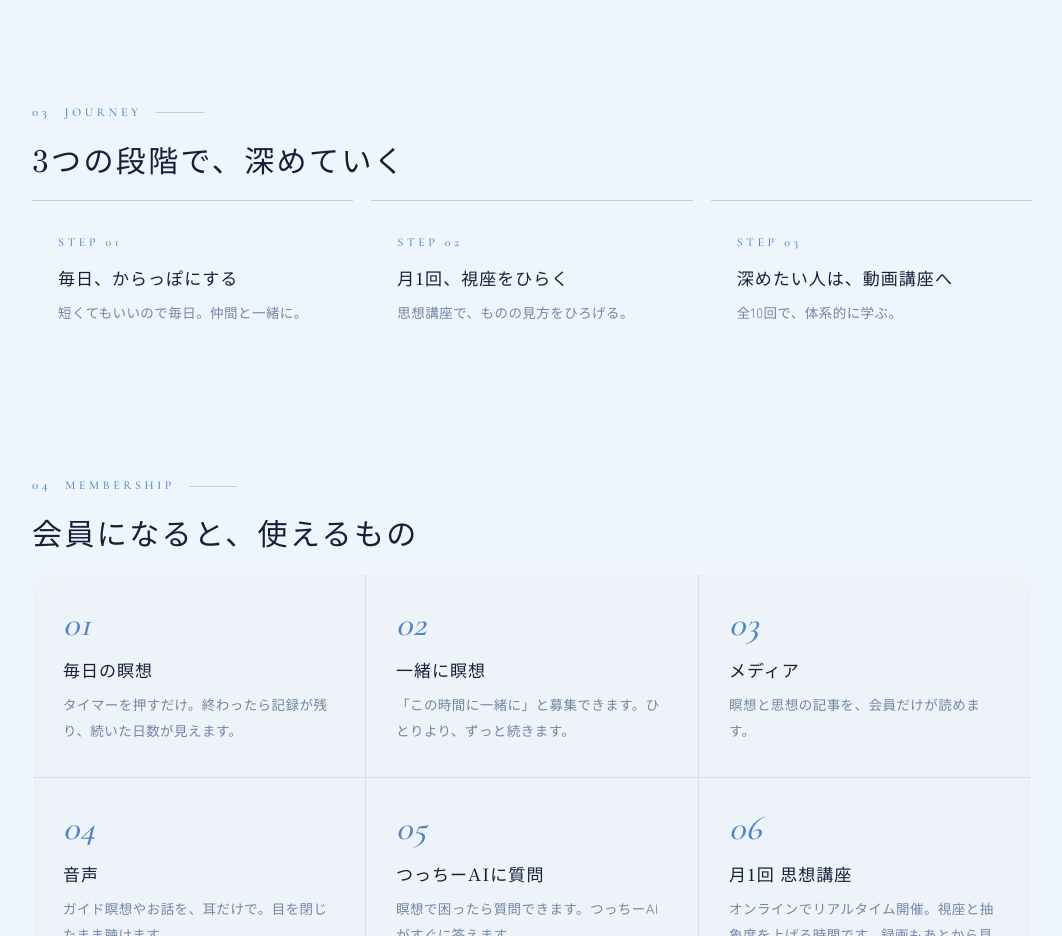
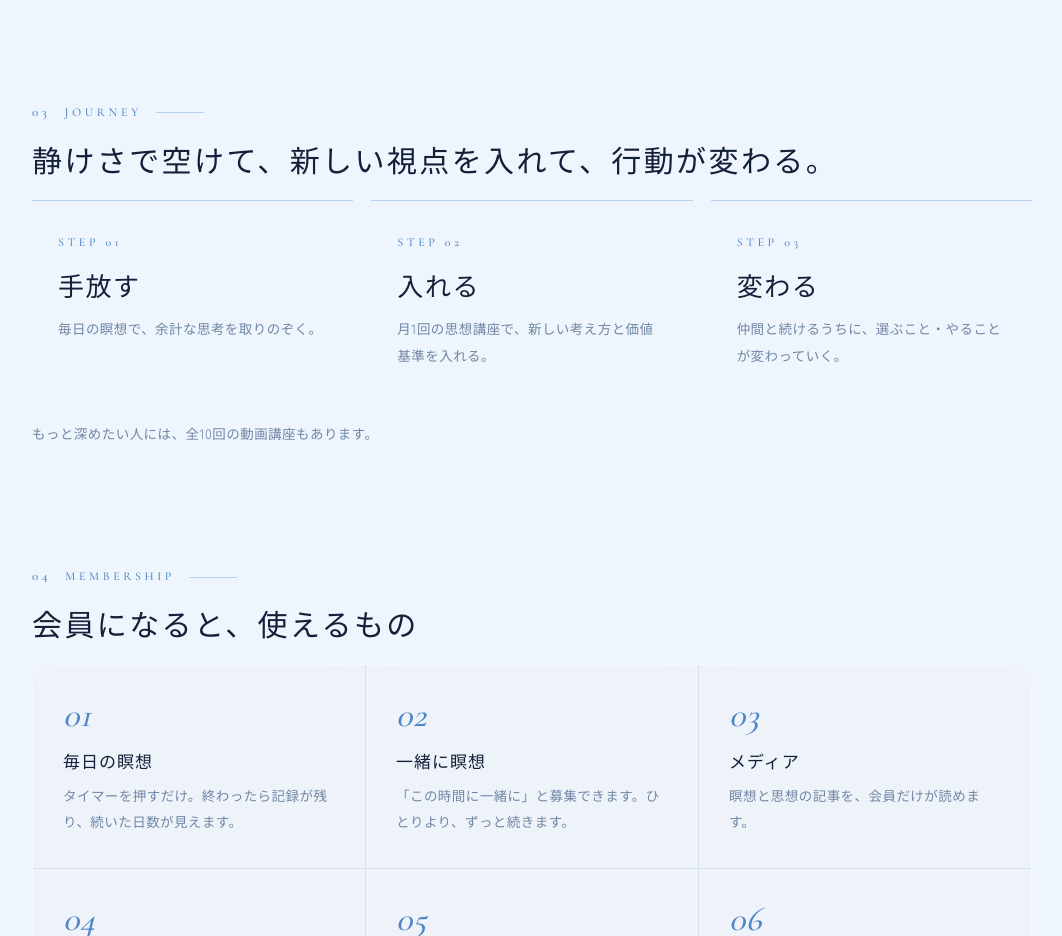
Before and after one commit to wclosetk8114-collab/meisou-community, a Next.js app: page / in a window 1280 px wide. Shown: the part 2120-3056 px from the top of the page, without its empty margins (108-1170 px from the left). Built offline with nearby package versions, Linux system fonts and the light colour scheme.

Commit message:
3つの段階を「手放す・入れる・変わる」に

```diff
--- a/app/page.tsx
+++ b/app/page.tsx
@@ -77,12 +77,13 @@ export default function Home() {
         <section className="section" style={{ paddingTop: 20 }}>
           <div className="wrap">
             <p className="label"><b>03</b> Journey</p>
-            <h2>3つの段階で、深めていく</h2>
+            <h2>静けさで空けて、新しい視点を入れて、行動が変わる。</h2>
             <div className="flow">
-              <div><h3>毎日、からっぽにする</h3><p className="muted">短くてもいいので毎日。仲間と一緒に。</p></div>
-              <div><h3>月1回、視座をひらく</h3><p className="muted">思想講座で、ものの見方をひろげる。</p></div>
-              <div><h3>深めたい人は、動画講座へ</h3><p className="muted">全{SITE.lessonsCount}回で、体系的に学ぶ。</p></div>
+              <div><h3 style={{ fontSize: 26 }}>手放す</h3><p className="muted">毎日の瞑想で、余計な思考を取りのぞく。</p></div>
+              <div><h3 style={{ fontSize: 26 }}>入れる</h3><p className="muted">月1回の思想講座で、新しい考え方と価値基準を入れる。</p></div>
+              <div><h3 style={{ fontSize: 26 }}>変わる</h3><p className="muted">仲間と続けるうちに、選ぶこと・やることが変わっていく。</p></div>
             </div>
+            <p className="muted" style={{ marginTop: 14 }}>もっと深めたい人には、全{SITE.lessonsCount}回の動画講座もあります。</p>
           </div>
         </section>
 
```
